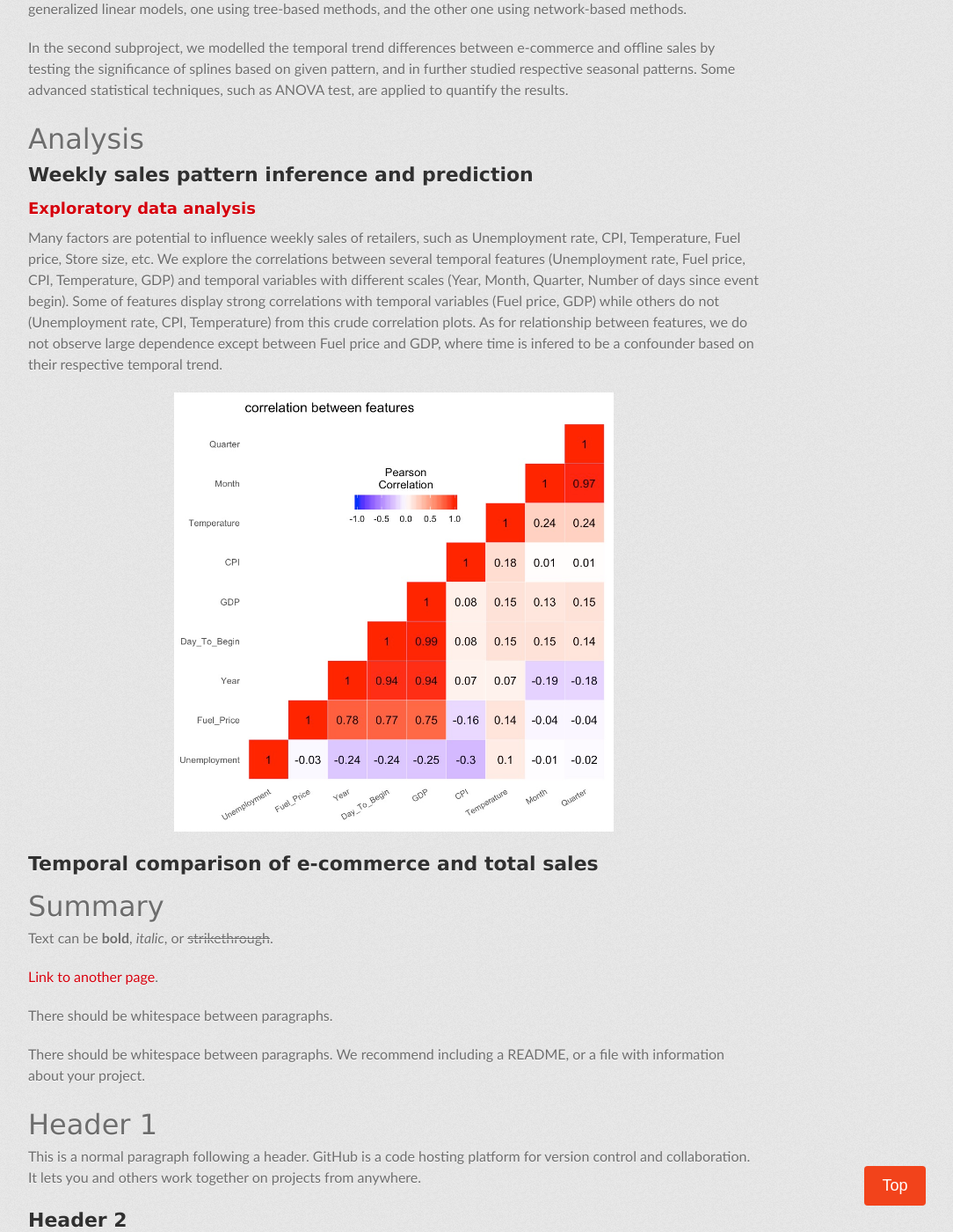
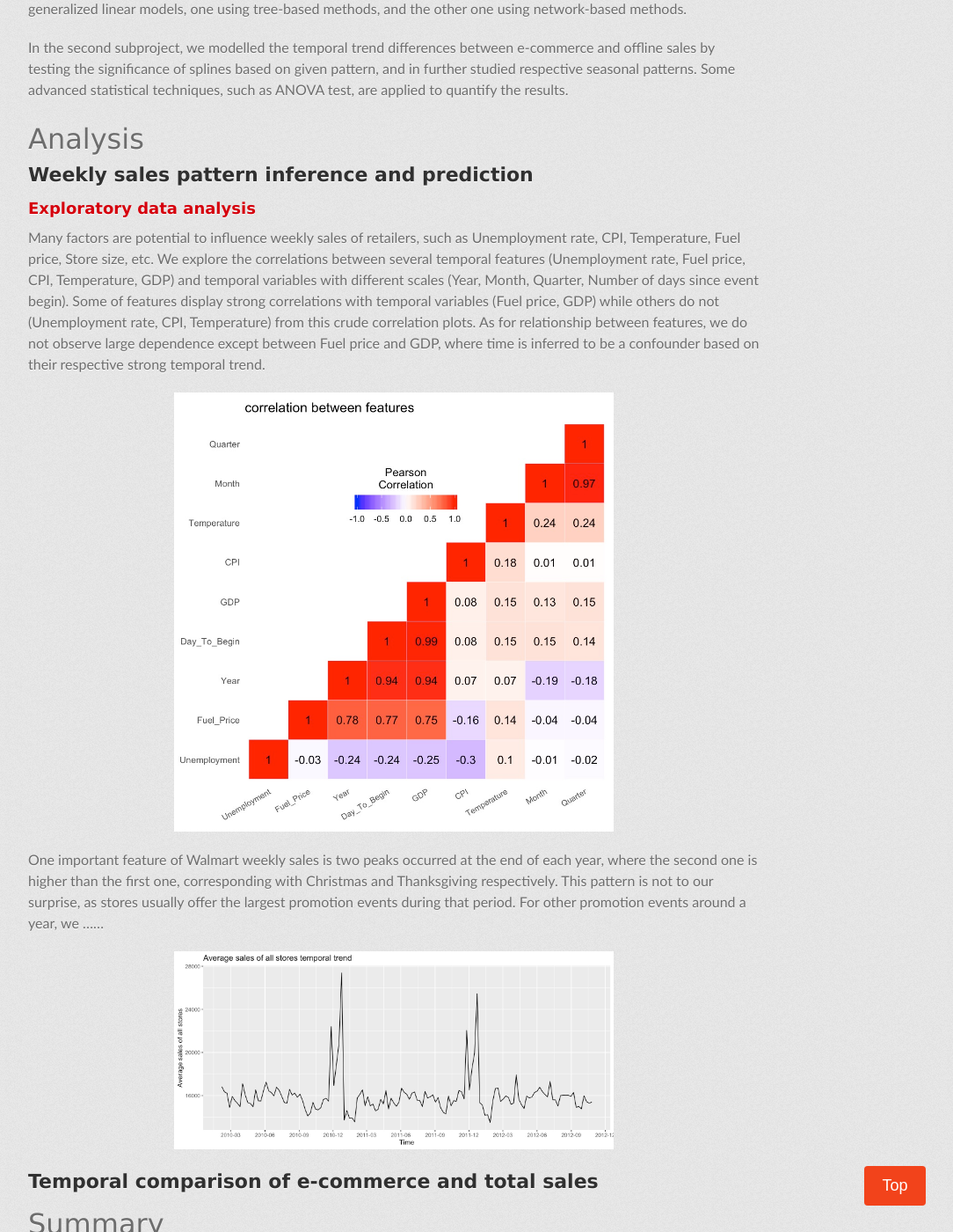
Before and after one commit to churchillcui/ads_retail, a Jekyll site: the page built from index.md, in a window 1280 px wide and 1400 px high, scrolled down 2123 px. Shown: the whole window at 88% size, without its empty margins (192-1276 px from the left). Built offline with Jekyll 4.4.1, drawn with Linux system fonts in a browser that asks for light colours; some web fonts are replaced.

Commit message:
Update index.md

```diff
--- a/index.md
+++ b/index.md
@@ -50,9 +50,14 @@ In the second subproject, we modelled the temporal trend differences between e-c
 
 ### Exploratory data analysis
 
-Many factors are potential to influence weekly sales of retailers, such as Unemployment rate, CPI, Temperature, Fuel price, Store size, etc. We explore the correlations between several temporal features (Unemployment rate, Fuel price, CPI, Temperature, GDP) and temporal variables with different scales (Year, Month, Quarter, Number of days since event begin). Some of features display strong correlations with temporal variables (Fuel price, GDP) while others do not (Unemployment rate, CPI, Temperature) from this crude correlation plots. As for relationship between features, we do not observe large dependence except between Fuel price and GDP, where time is infered to be a confounder based on their respective temporal trend.
+Many factors are potential to influence weekly sales of retailers, such as Unemployment rate, CPI, Temperature, Fuel price, Store size, etc. We explore the correlations between several temporal features (Unemployment rate, Fuel price, CPI, Temperature, GDP) and temporal variables with different scales (Year, Month, Quarter, Number of days since event begin). Some of features display strong correlations with temporal variables (Fuel price, GDP) while others do not (Unemployment rate, CPI, Temperature) from this crude correlation plots. As for relationship between features, we do not observe large dependence except between Fuel price and GDP, where time is inferred to be a confounder based on their respective strong temporal trend.
 
 <img src="images/corr.jpeg" alt="correlation" class = "ct" width = "60%">
+
+One important feature of Walmart weekly sales is two peaks occurred at the end of each year, where the second one is higher than the first one, corresponding with Christmas and Thanksgiving respectively. This pattern is not to our surprise, as stores usually offer the largest promotion events during that period. For other promotion events around a year, we ......
+
+<img src="images/sales_temporal.jpeg" alt="average sales over time" class = "ct" width = "60%">
+
 
 
 
```
